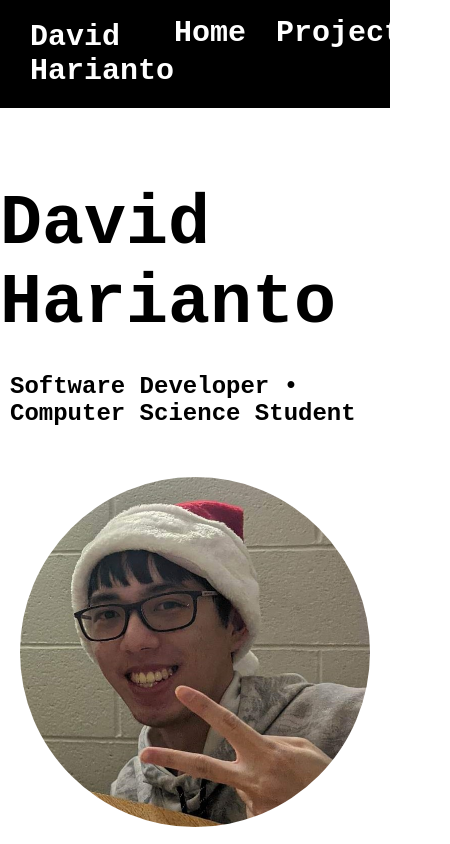
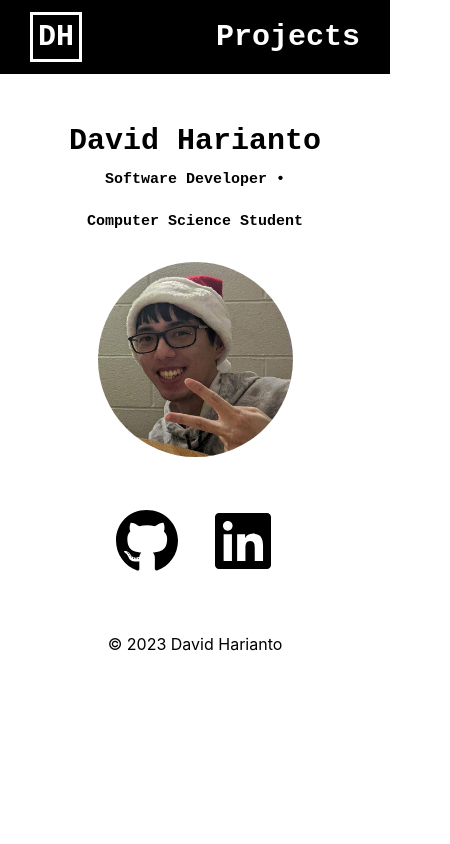
Before and after one commit to david44868/Personal-Website, a React (Create React App) app: page / in a window 390 px wide. Shown: the top 844 px of the page, 450 px wide, since content can reach past the window. Built offline with nearby package versions, Linux system fonts and the light colour scheme.

Commit message:
Fixed mobile layout bugs

```diff
--- a/src/App.css
+++ b/src/App.css
@@ -1,6 +1,6 @@
 #background {
   flex: 1;
-  background-color: black
+  background-color: black;
 }
 
 footer {
--- a/src/components/Navbar.js
+++ b/src/components/Navbar.js
@@ -1,14 +1,37 @@
-import React from "react";
+import React, { useState, useEffect } from 'react';
 import "./NavbarStyles.css";
 import { Link } from "react-router-dom";
 
+function Navbar() {
+    const [windowWidth, setWindowWidth] = useState(window.innerWidth);
+    const [text, setText] = useState("David Harianto");
 
-function Navbar() {
+    useEffect(() => {
+        const handleResize = () => {
+        setWindowWidth(window.innerWidth);
+        };
+
+        window.addEventListener('resize', handleResize);
+        return () => {
+        window.removeEventListener('resize', handleResize);
+        };
+    }, []);
+
+    useEffect(() => {
+        if (windowWidth <= 576) {
+            setText("DH");
+        }
+        else {
+            setText("David Harianto")
+        }
+    }, [windowWidth]);
+
+
     return (
         <div id="nav">
-        <h1>David Harianto</h1>
+        <h1><Link to="/">{text}</Link></h1>
         <ul>
-            <li>
+            <li id="home">
                 <Link to="/">Home</Link>
             </li>
             <li>
--- a/src/components/NavbarStyles.css
+++ b/src/components/NavbarStyles.css
@@ -8,7 +8,6 @@
     padding-left: 30px;
     font-family:'Courier New', Courier, monospace;
     color: white;
-
 }
 
 #nav ul{
@@ -16,7 +15,8 @@
     display: flex;
     gap: 30px;
     padding-right: 30px;
-
+    margin: 0;
+    align-items: center;
 }
 
 #nav ul a{
@@ -27,6 +27,21 @@
     font-family:'Courier New', Courier, monospace;
 }
 
+#nav h1 a{
+    text-decoration: none;
+}
+
 #nav ul a:hover{
     color: rgb(199, 197, 197);
 }
+
+@media screen and (max-width: 576px) {
+    #home {
+        visibility: hidden;
+    }
+    #nav h1 a{
+        padding: 5px;
+        border: 3px solid white;
+    }
+
+}
--- a/src/components/Profile.js
+++ b/src/components/Profile.js
@@ -5,7 +5,10 @@ function Profile() {
     return (
         <div id="info">
             <h1>David Harianto</h1>
-            <h2>Software Developer • Computer Science Student </h2>
+            <div id="text">
+                <h2>Software Developer •</h2>
+                <h2>Computer Science Student</h2>
+            </div>
             <img id="portrait" src="photo.jpeg"></img>
             <div id="icons">
                 <a href="https://github.com/david44868"><FaGithub size="4em"/></a>
--- a/src/components/ProfileStyles.css
+++ b/src/components/ProfileStyles.css
@@ -16,9 +16,16 @@
     font-weight: bold;
     margin-bottom: 0;
 }
-#info h2 {
+#text h2 {
     font-family:'Courier New', Courier, monospace;
     padding: 10px;
+}
+
+#text {
+    display: flex;
+    flex-direction: row;
+    justify-content: center;
+    flex-wrap: wrap;
 }
 
 #info #icons {
@@ -46,3 +53,32 @@
     border-radius: 350px;
     padding: 20px;
 }
+
+@media screen and (max-width: 1000px) {
+    #info h1 {
+        font-size: 50px;
+    }
+    #info h2 {
+        font-size: 20px;
+    }
+    #info #icons {
+        size: 1em;
+    }
+}
+
+@media screen and (max-width: 576px) {
+
+    #portrait {
+        width: 50%;
+        height: 50%;
+        padding: 20px;
+    }
+
+    #info h1 {
+        font-size: 30px;
+    }
+    #info h2 {
+        font-size: 15px;
+        padding: 0;
+    }
+}
--- a/src/components/Projects.js
+++ b/src/components/Projects.js
@@ -19,7 +19,7 @@ function Projects() {
                 <img className="proj" src="proj2.png"></img>
                 <div className="description">
                     <p className="title">Water Tracker</p>
-                    <p>Helps users to keep track of much water they're drinking daily</p>
+                    <p>Helps users to keep track of daily water consumption</p>
                     <a href="https://github.com/david44868/Daily-Water-Intake-Tracker"><FaGithub size="4em"/></a>
                 </div>
             </div>
--- a/src/components/ProjectsStyles.css
+++ b/src/components/ProjectsStyles.css
@@ -7,7 +7,6 @@
     flex-direction: column;
     align-items: center;
     justify-content: center;
-    padding-top: 30px;
 }
 
 #list h1 {
@@ -56,15 +55,22 @@
     width: calc(100% + 5px);
     transition: opacity 0.3s;
     flex-direction: column;
+    text-align: center;
 }
 
 @media screen and (max-width: 576px) {
     .proj {
         border: none;
+        height: 250px;
     }
 
     .description {
         width: 100%;
+        height: 250px;
+    }
+
+    #list h1 {
+        font-size: 40px;
     }
 }
 
```
